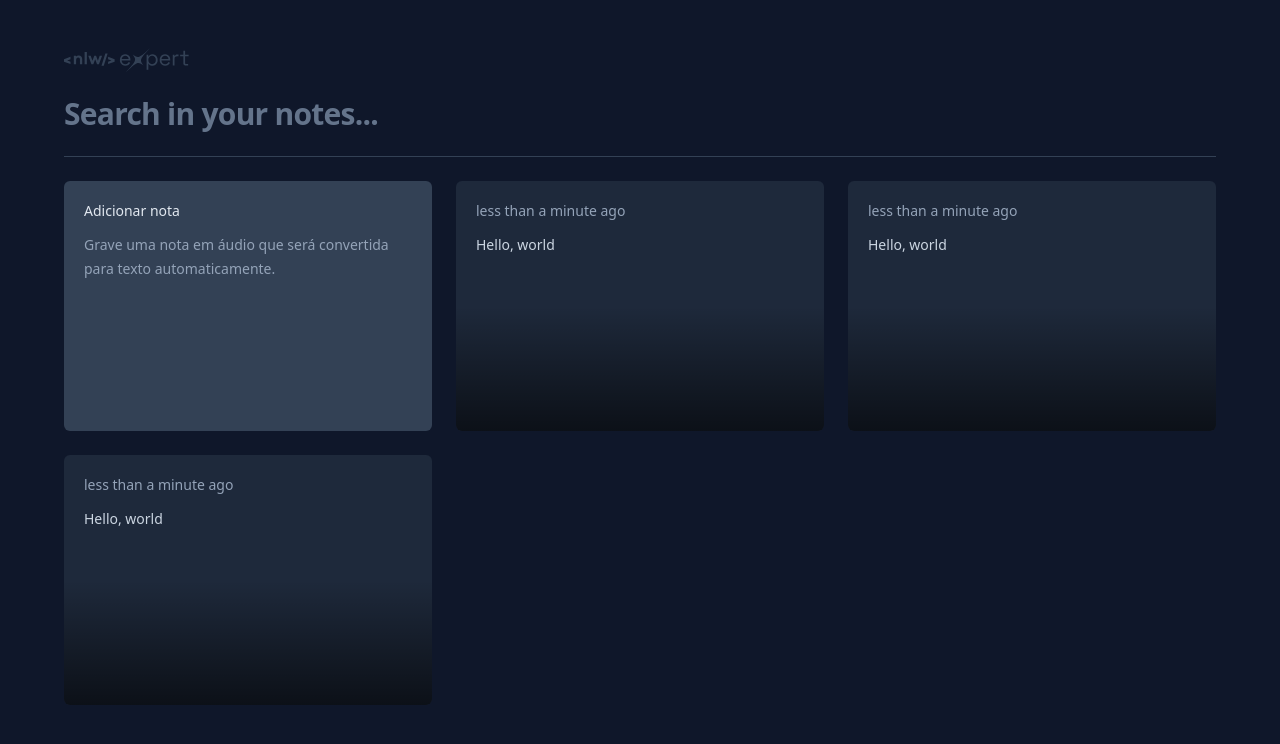
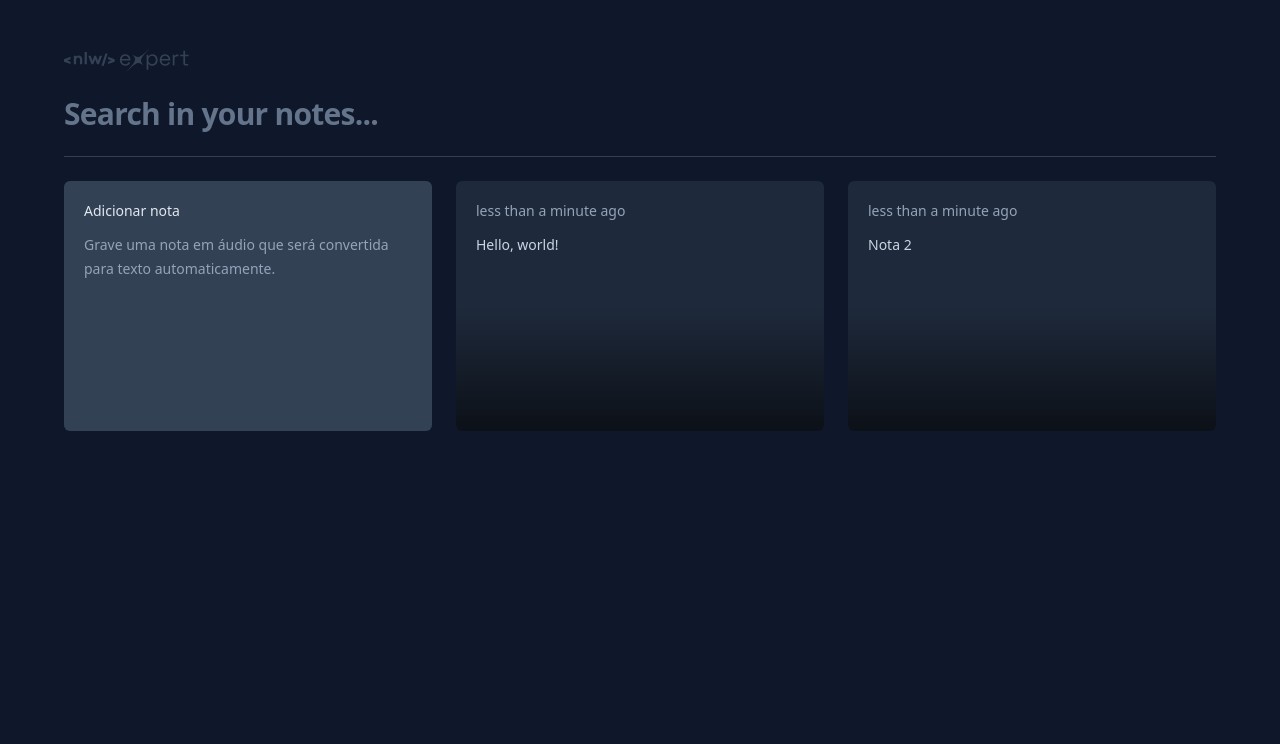
Before and after one commit to anibalfn/react-notes-list, a React (Vite) app: page / in a window 1280 px wide. Shown: the top 744 px of the page. Built offline with nearby package versions, Linux system fonts and the light colour scheme.

Commit message:
Create function notes state

```diff
--- a/src/app.tsx
+++ b/src/app.tsx
@@ -1,9 +1,14 @@
 import logo from "./assets/logo-nlw.svg";
 import { NoteCard } from "./components/note-card";
 import { NewNoteCard } from "./components/new-note-card";
-
+import { useState } from "react";
 
 export function App() {
+  const [notes, setNotes] = useState([
+    { id: 1, date: new Date(), content: "Hello, world!" },
+    { id: 2, date: new Date(), content: "Nota 2" },
+  ]);
+
   return (
     <div className="mx-auto max-w-6xl my-12 space-y-6">
       <img src={logo} alt="logo" />
@@ -24,26 +29,10 @@ export function App() {
           <p className="text-sm leading-6 text-slate-400">Record a note with audio and it will be converted to text automatically</p>
         </div> */}
         <NewNoteCard />
-        <NoteCard
-          note={{
-            date: new Date(),
-            content: "Hello, world",
-          }}
-        />
 
-<NoteCard
-          note={{
-            date: new Date(),
-            content: "Hello, world",
-          }}
-        />
-
-<NoteCard
-          note={{
-            date: new Date(),
-            content: "Hello, world",
-          }}
-        />
+        {notes.map((note: { date: Date; content: string }) => {
+          return <NoteCard note={note} />;
+        })}
       </div>
     </div>
   );
```
